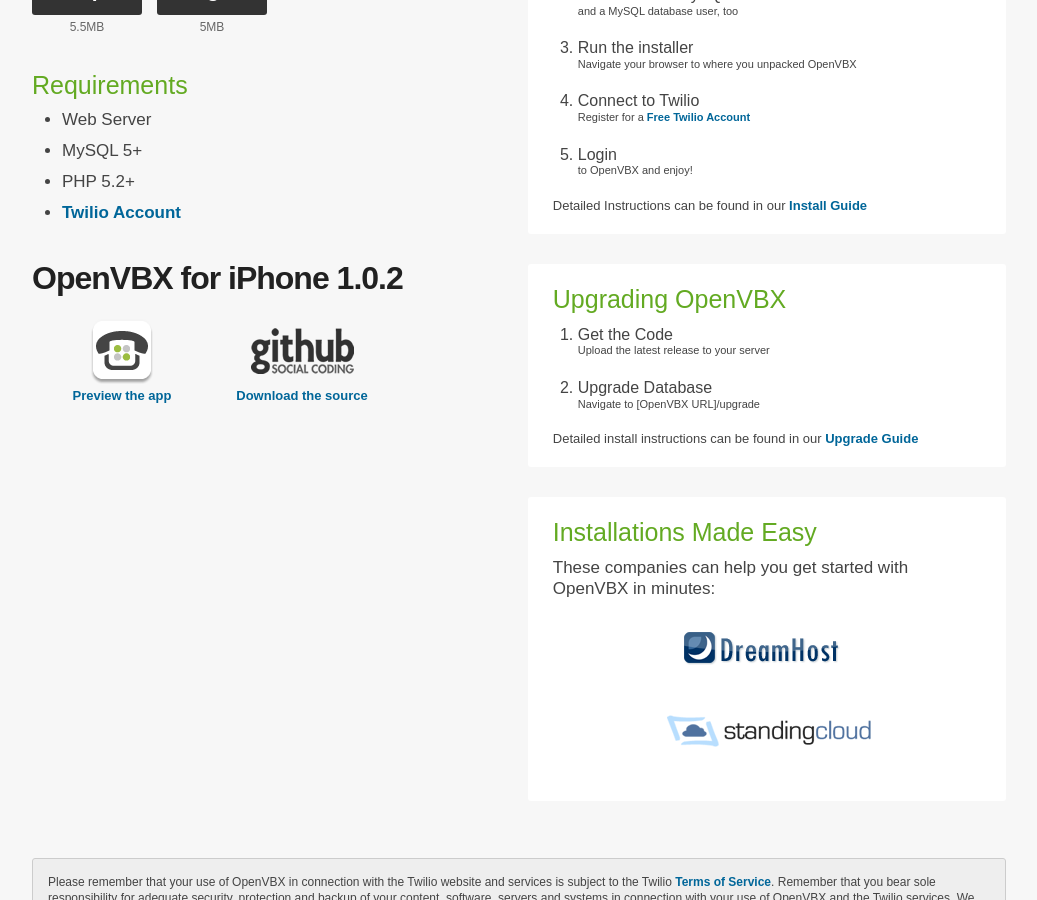
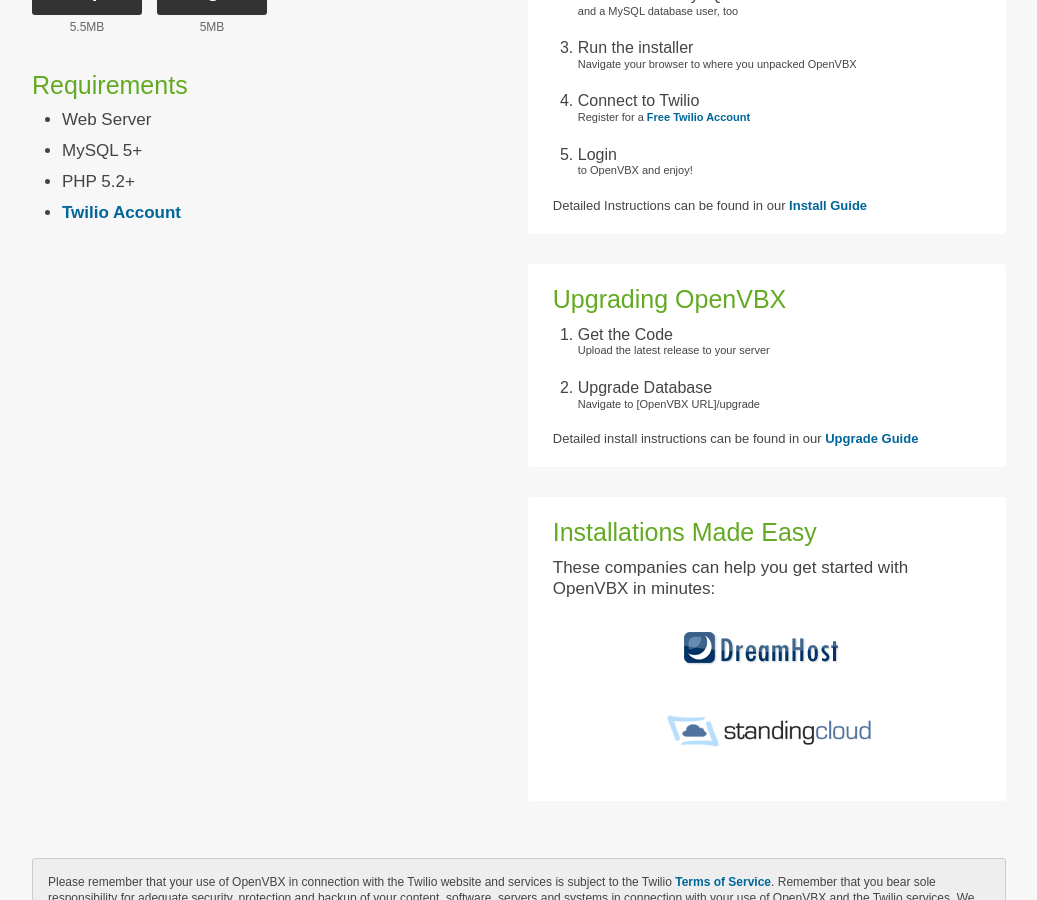
Before and after one commit to twilio/OpenVBX, a Jekyll site: the page built from download.html, in a window 1280 px wide and 900 px high, scrolled down 319 px. Shown: the whole window, without its empty margins (121-1158 px from the left). Built offline with Jekyll 4.4.1, drawn with Linux system fonts in a browser that asks for light colours; nearby versions of some CDN libraries; a script that is not in the unit is left out; comment, search, counter and statistics services are not loaded.

Commit message:
Remove references to iPhone app
The app is no longer supported and has been de-listed from the app-store.

```diff
--- a/download.html
+++ b/download.html
@@ -35,21 +35,6 @@
 				</ul>
 			</div><!-- #requirements -->
 
-			<div id="iphone">
-				<h2 class="section-heading">OpenVBX for iPhone 1.0.2</h2>
-
-				<div id="download-iphone-app" class="download-iphone-section">
-					<a href="{{ site.baseurl }}/iphone/"><img src="{{ site.baseurl }}/images/iphone-icon-58.png" alt="Download OpenVBX for iPhone" /></a>
-					<p class="message"><a href="{{ site.baseurl }}/iphone/">Preview the app</a></p>
-				</div><!-- #download-iphone-app -->
-
-				<div id="download-iphone-source" class="download-iphone-section">
-					<a href="https://github.com/twilio/OpenVBX-iPhone ">
-						<img src="{{ site.baseurl }}/images/github-logo.png" alt="Github - Social Coding" />
-					</a>
-					<p class="message"><a href="https://github.com/twilio/OpenVBX-iPhone">Download the source</a></p>
-				</div><!-- #download-iphone-source -->
-			</div>
 		</div><!-- .yui-u -->
 
 		<div class="yui-u">
```
Also changed, not shown: index.html (+0 -11 lines), plugins/index.html (+0 -10 lines).
